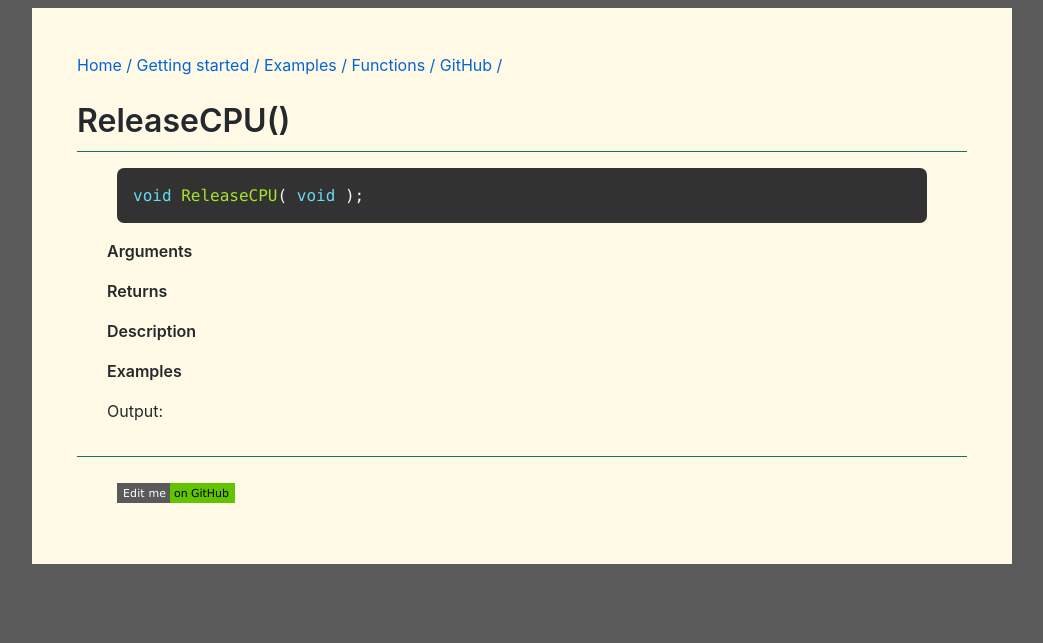
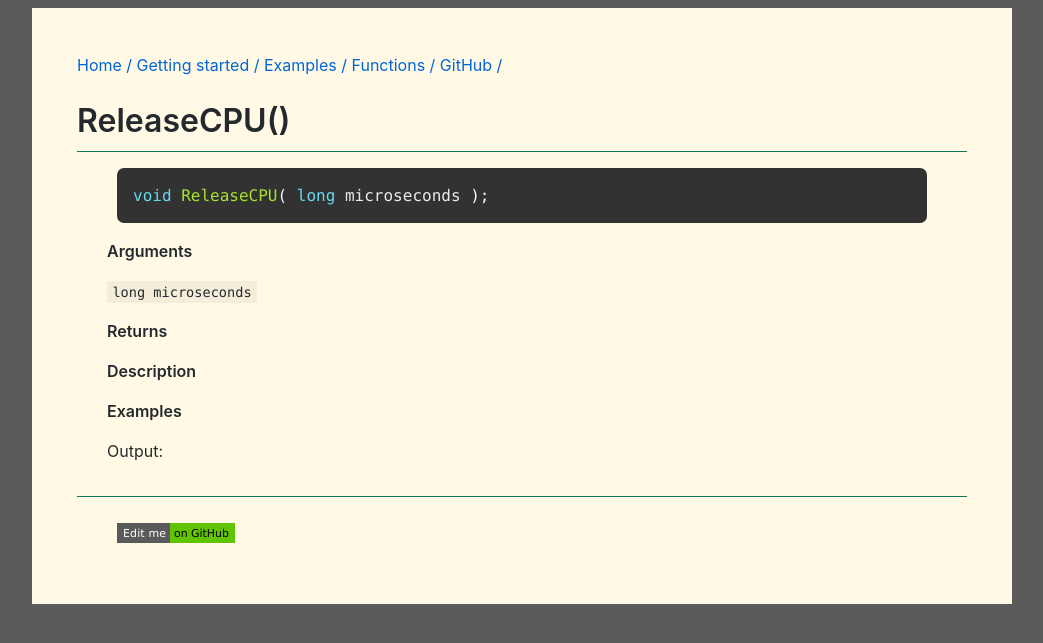
Before and after one commit to rjopek/xwin, a Jekyll site: the page built from docs/functions/releasecpu.md, in a window 1280 px wide. Shown: the top 643 px of the page, without its empty margins (118-1161 px from the left). Built offline with Jekyll 4.4.1, drawn with Linux system fonts in a browser that asks for light colours.

Commit message:
Update releasecpu.md

```diff
--- a/docs/functions/releasecpu.md
+++ b/docs/functions/releasecpu.md
@@ -6,10 +6,12 @@ title: ReleaseCPU
 # ReleaseCPU()
 
 {% highlight c %}
-void ReleaseCPU( void );
+void ReleaseCPU( long microseconds );
 {% endhighlight %}
 
 **Arguments**
+
+`long microseconds`
 
 **Returns**
 
```
